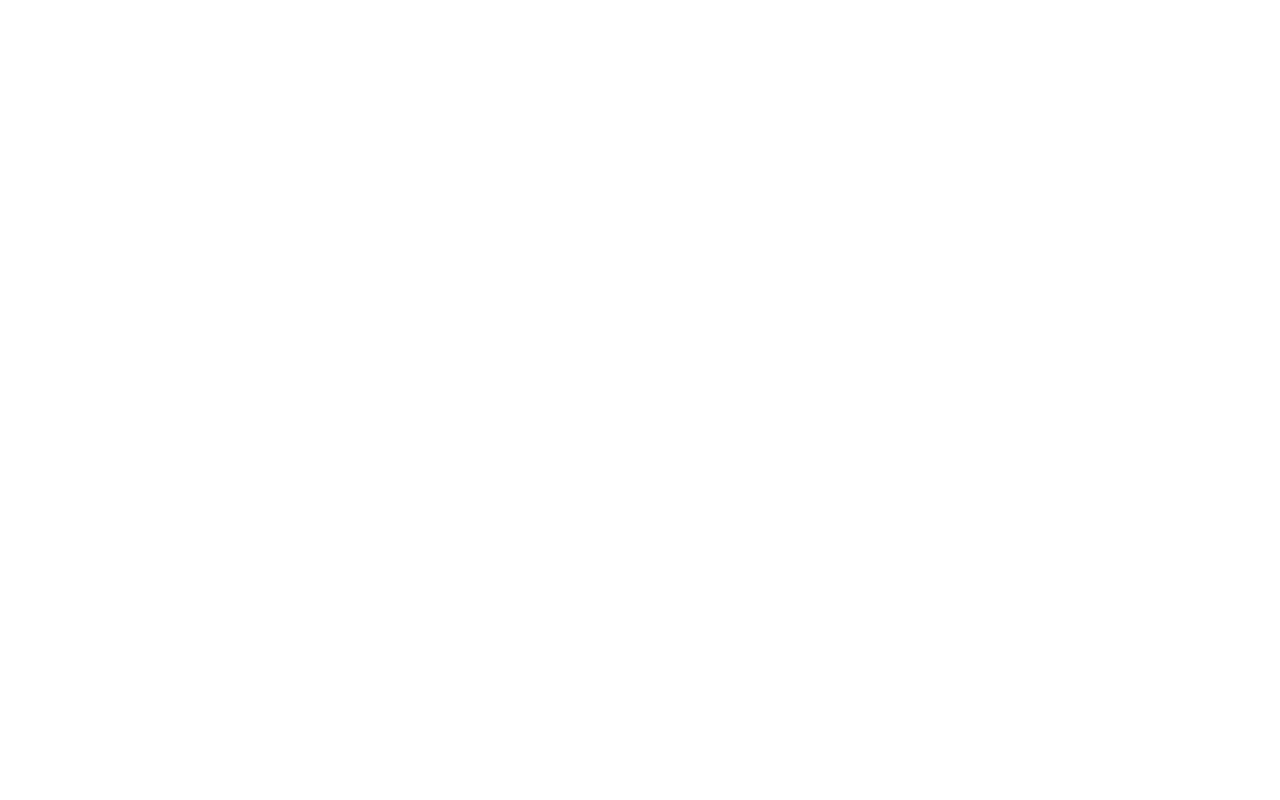
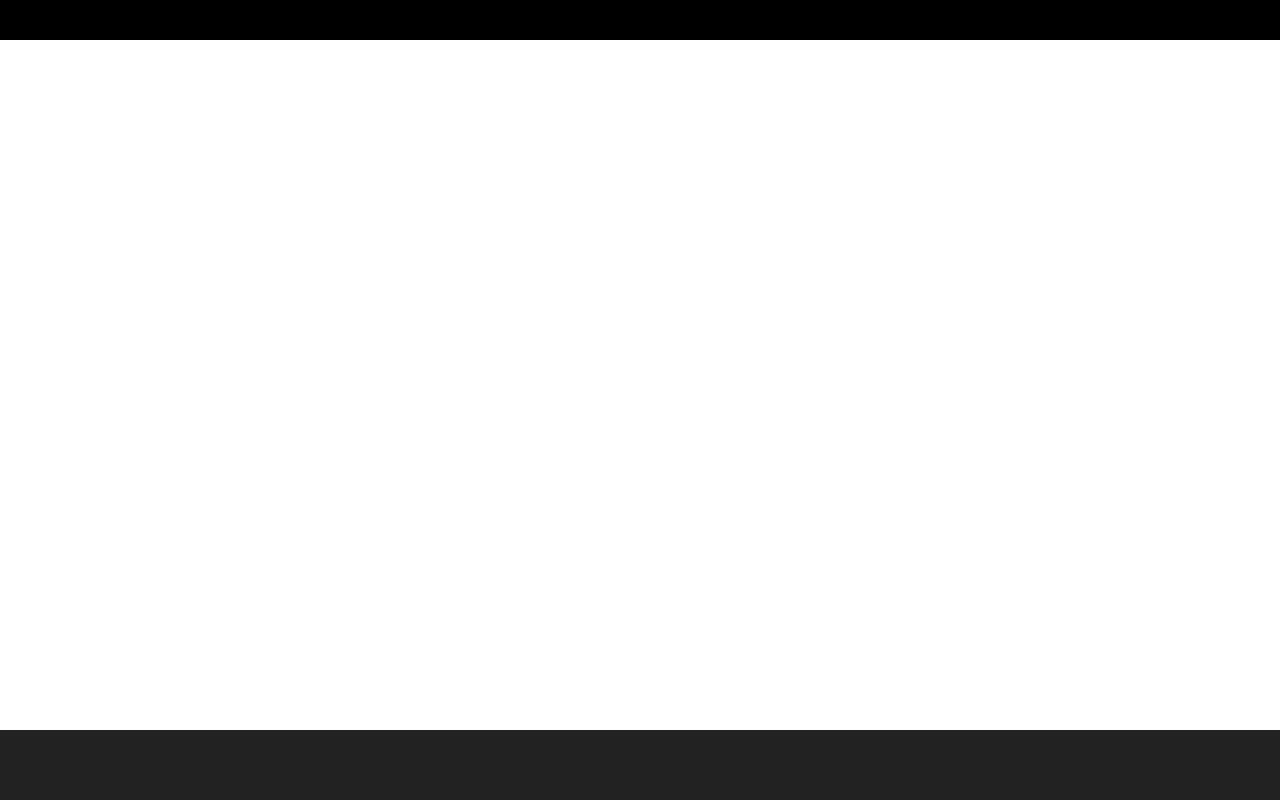
Before and after one commit to NicholasConti/html-css-zoom, a plain HTML site: page index.html in a window 1280 px wide. Drawn offline with Linux system fonts and the light colour scheme.

Commit message:
struttura

```diff
--- a/css/style.css
+++ b/css/style.css
@@ -5,3 +5,16 @@
 }
 
 /* --------------------------------------------- */
+
+header{
+    height: 40px;
+    background-color: black;
+}
+
+main{
+    height: calc(100vh - 40px - 70px);
+}
+footer{
+    height: 70px;
+    background-color: #222222;
+}
--- a/index.html
+++ b/index.html
@@ -8,6 +8,9 @@
     <title>Zoom</title>
 </head>
 <body>
+    <header></header>
+    <main></main>
+    <footer></footer>
+</body>
 
-</body>
 </html>
```
